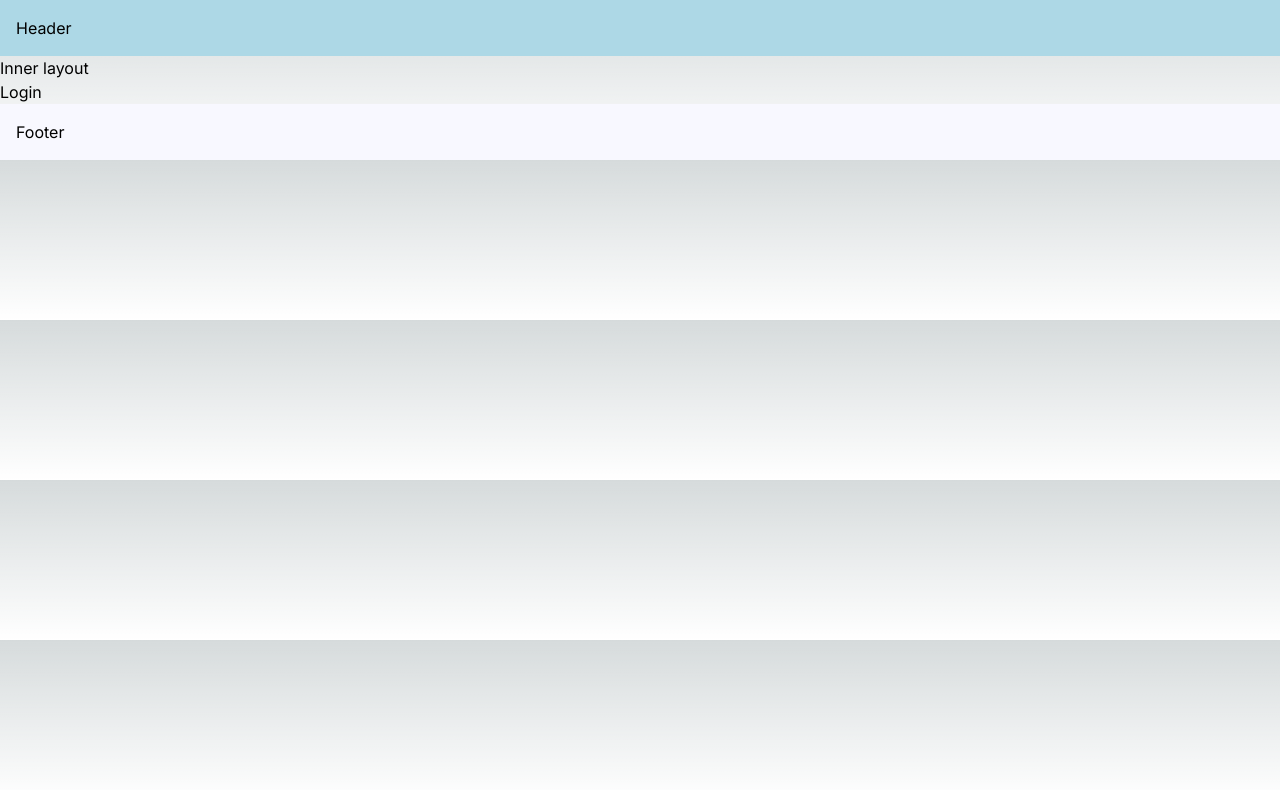
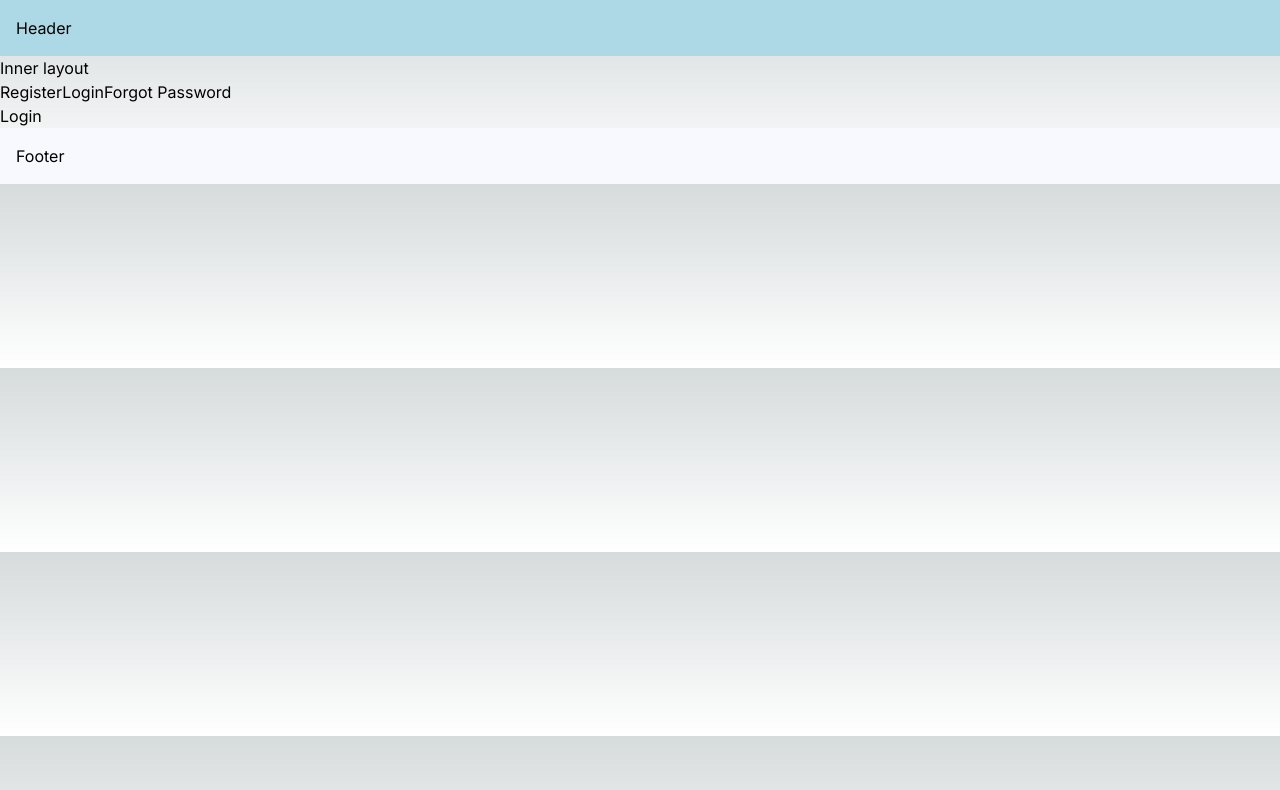
Before and after one commit to hwakkub/myplayground-next-, a Next.js app: page /login in a window 1280 px wide. Shown: the top 790 px of the page. Built offline with nearby package versions, Linux system fonts and the light colour scheme.

Commit message:
links in const

```diff
--- a/src/app/(auth)/(with-auth-layout)/layout.tsx
+++ b/src/app/(auth)/(with-auth-layout)/layout.tsx
@@ -1,3 +1,11 @@
+import Link from "next/link";
+
+const navLinks = [
+  { name: "Register", href: "/register" },
+  { name: "Login", href: "/login" },
+  { name: "Forgot Password", href: "/forgot-password" },
+];
+
 export default function AuthLayout({
   children,
 }: {
@@ -6,6 +14,13 @@
   return (
     <div>
       <h2>Inner layout</h2>
+      {navLinks.map((link) => {
+        return (
+          <Link href={link.href} key={link.name}>
+            {link.name}
+          </Link>
+        );
+      })}
       {children}
     </div>
   );
```
